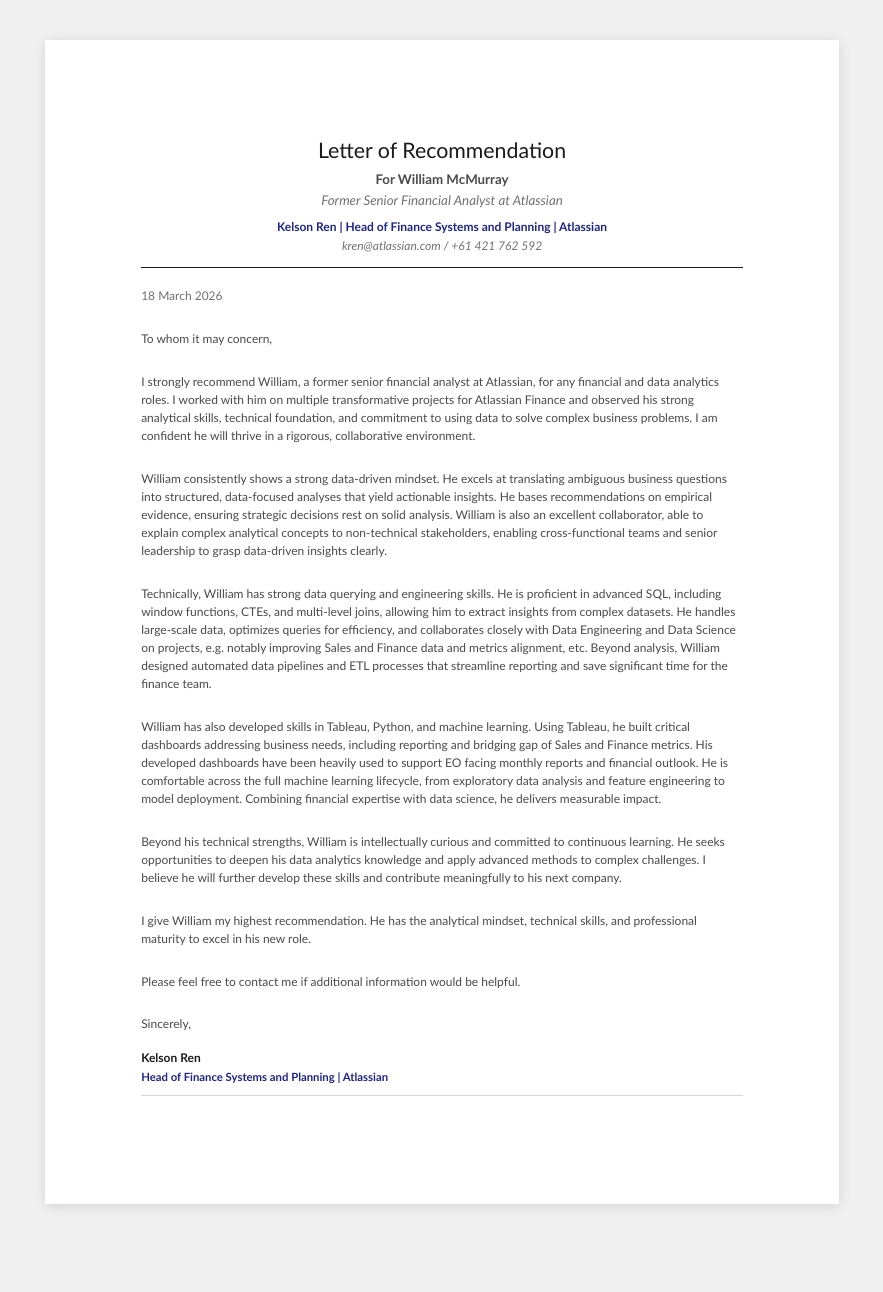
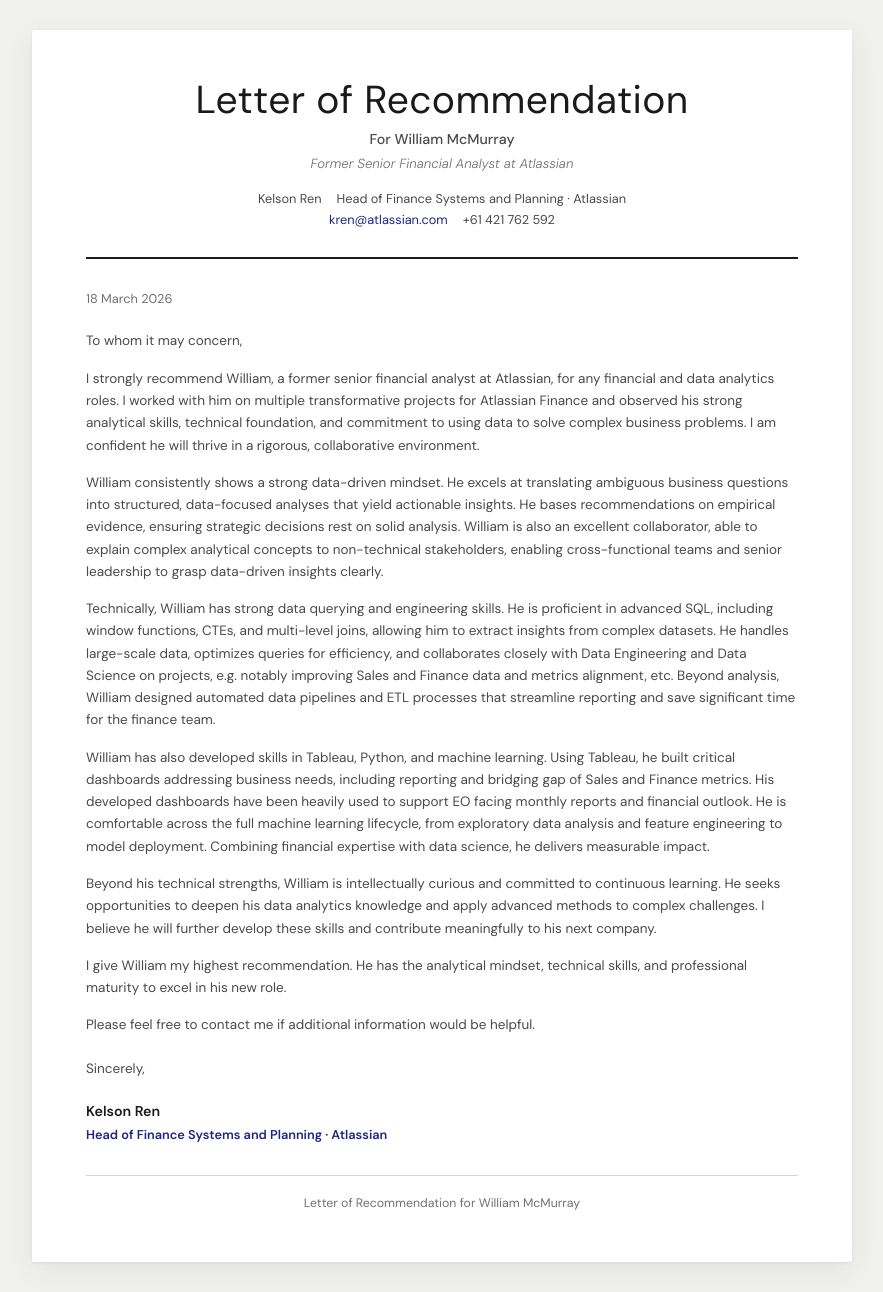
Before and after one commit to william-mcmurray/letter-of-rec, a plain HTML site: page index.html in a window 1280 px wide. Shown: the whole page, without its empty margins (198-1081 px from the left). Before the commit the page ends 1244 px from the top, so only its background shows below. Drawn offline with Linux system fonts and the light colour scheme.

Commit message:
Rebuilt html file

```diff
--- a/index.html
+++ b/index.html
@@ -4,160 +4,186 @@
 <meta charset="UTF-8">
 <meta name="viewport" content="width=device-width, initial-scale=1.0">
 <title>Letter of Recommendation - Kelson Ren</title>
+<link rel="preconnect" href="https://fonts.googleapis.com">
+<link rel="preconnect" href="https://fonts.gstatic.com" crossorigin>
+<link href="https://fonts.googleapis.com/css2?family=DM+Serif+Display&family=DM+Sans:ital,wght@0,300;0,400;0,500;0,600;1,300;1,400&display=swap" rel="stylesheet">
 <style>
-  @page {
-    size: A4;
-    margin: 1in;
+    :root {
+        --ink: #1a1a1a;
+        --ink-light: #4a4a4a;
+        --ink-muted: #717171;
+        --accent: #1f2584;
+        --accent-light: #e8eef6;
+        --surface: #ffffff;
+        --rule: #d4d4d4;
+        --page-bg: #f0f0ec;
+        --serif: 'DM Serif Display', Georgia, serif;
+        --sans: 'DM Sans', -apple-system, BlinkMacSystemFont, 'Segoe UI', sans-serif;
     }
 
-  * {
-    margin: 0;
-    padding: 0;
-    box-sizing: border-box;
+    *, *::before, *::after { box-sizing: border-box; margin: 0; padding: 0; }
+
+    html {
+        font-size: 15px;
+        -webkit-font-smoothing: antialiased;
+        -moz-osx-font-smoothing: grayscale;
     }
 
     body {
-    font-family: 'Aptos', 'Calibri', 'Segoe UI', sans-serif;
-    color: #4A4A4A;
-    font-size: 10.5pt;
-    line-height: 1.4;
-    background: #f0f0f0;
-    display: flex;
-    justify-content: center;
-    padding: 40px 20px;
+        background: var(--page-bg);
+        color: var(--ink);
+        font-family: var(--sans);
+        font-weight: 400;
+        line-height: 1.6;
+        padding: 2rem 1rem;
     }
 
     .page {
-    width: 210mm;
-    min-height: 297mm;
-    background: #ffffff;
-    padding: 1in;
-    box-shadow: 0 2px 12px rgba(0,0,0,0.12);
+        max-width: 820px;
+        margin: 0 auto;
+        background: var(--surface);
+        box-shadow: 0 1px 3px rgba(0,0,0,0.06), 0 8px 30px rgba(0,0,0,0.06);
+        border-radius: 2px;
+        padding: 3.2rem 3.6rem;
         display: flex;
         flex-direction: column;
+        min-height: 1060px;
     }
 
     .content {
         flex: 1;
     }
 
-  /* Title: "Letter of Recommendation" */
-  .title {
+    /* ── Header ─────────────────── */
+    header {
         text-align: center;
-    font-size: 16pt;
-    color: #1A1A1A;
-    margin-bottom: 4px;
+        padding-bottom: 1.8rem;
+        border-bottom: 2px solid var(--ink);
+        margin-bottom: 2rem;
     }
 
-  /* Subtitle: "For William McMurray" */
-  .subtitle-name {
-    text-align: center;
-    font-size: 10pt;
-    font-weight: bold;
-    color: #4A4A4A;
-    margin-bottom: 2px;
+    header h1 {
+        font-family: var(--sans);
+        font-size: 2.6rem;
+        font-weight: 400;
+        letter-spacing: 0.01em;
+        line-height: 1.15;
+        color: var(--ink);
+        margin-bottom: 0.35rem;
     }
 
-  /* Role line */
-  .subtitle-role {
-    text-align: center;
-    font-size: 10pt;
-    font-style: italic;
-    color: #717171;
-    margin-bottom: 10px;
+    header .tagline {
+        font-size: 0.95rem;
+        font-weight: 500;
+        color: var(--ink-light);
+        margin-bottom: 0.15rem;
     }
 
-  /* Author line with bottom border */
-  .author-line {
-    text-align: center;
-    font-size: 9pt;
-    font-weight: bold;
-    color: #1F2584;
-    margin-bottom: 2px;
+    header .tagline-italic {
+        font-size: 0.88rem;
+        font-weight: 300;
+        font-style: italic;
+        color: var(--ink-muted);
+        margin-bottom: 1rem;
     }
 
-    .sign-contact {
-    text-align: center;
-    font-size: 9pt;
-    font-style: italic;
-    color: #717171;
-    padding-bottom: 12px;
-    border-bottom: 0.5pt solid #1A1A1A;
-    margin-bottom: 20px;
+    .contact-row {
+        display: flex;
+        justify-content: center;
+        gap: 1rem;
+        font-size: 0.85rem;
+        color: var(--ink-light);
     }
 
-  /* Date */
-  .date {
-    font-size: 9pt;
-    color: #717171;
-    margin-bottom: 15px;
+    .contact-row a {
+        color: var(--accent);
+        text-decoration: none;
     }
 
-  /* Body paragraphs */
+    .contact-row a:hover { text-decoration: underline; }
+
+    /* ── Date ─────────────────── */
+    .date {
+        font-size: 0.85rem;
+        color: var(--ink-muted);
+        margin-bottom: 1.4rem;
+    }
+
+    /* ── Body paragraphs ─────── */
     .body-paragraph {
-    font-size: 9pt;
-    color: #4A4A4A;
-    margin-top: 25px;
-    margin-bottom: 4px;
-    line-height: 1.5;
+        font-size: 0.9rem;
+        color: var(--ink-light);
+        line-height: 1.65;
+        margin-bottom: 1rem;
     }
 
     .body-paragraph:first-of-type {
-    margin-top: 25px;
+        margin-bottom: 1rem;
     }
 
-  /* Closing section */
+    /* ── Closing section ─────── */
     .sincerely {
-    font-size: 9pt;
-    color: #4A4A4A;
-    margin-top: 25px;
-    margin-bottom: 4px;
+        font-size: 0.9rem;
+        color: var(--ink-light);
+        margin-top: 1.4rem;
+        margin-bottom: 0.2rem;
     }
 
     .sign-name {
-    font-size: 9pt;
-    font-weight: bold;
-    color: #1A1A1A;
-    margin-top: 18px;
-    margin-bottom: 2px;
+        font-size: 0.95rem;
+        font-weight: 600;
+        color: var(--ink);
+        margin-top: 1.4rem;
+        margin-bottom: 0.1rem;
     }
 
     .sign-title {
-    font-size: 8.5pt;
-    font-weight: bold;
-    color: #1F2584;
-    margin-bottom: 10px;
+        font-size: 0.85rem;
+        font-weight: 600;
+        color: var(--accent);
     }
 
-  /* Footer divider */
-  .footer-divider {
-    border: none;
-    border-top: 0.5pt solid #D4D4D4;
-    margin-top: auto;
-    padding-top: 12px;
+    /* ── Footer ───────────────── */
+    .footer-note {
+        text-align: center;
+        font-size: 0.82rem;
+        color: var(--ink-muted);
+        margin-top: 2rem;
+        padding-top: 1.2rem;
+        border-top: 1px solid var(--rule);
     }
 
+    /* ── Print ────────────────── */
     @media print {
-    body {
-      background: none;
-      padding: 0;
+        body { background: none; padding: 0; }
+        .page { box-shadow: none; padding: 1.5rem 2rem; max-width: none; }
     }
-    .page {
-      box-shadow: none;
-      width: auto;
-      min-height: auto;
-    }
+
+    @media (max-width: 600px) {
+        .page { padding: 1.8rem 1.4rem; }
+        header h1 { font-size: 2rem; }
+        .contact-row { flex-direction: column; gap: 0.3rem; }
     }
 </style>
 </head>
 <body>
 <div class="page">
     <div class="content">
-      <div class="title">Letter of Recommendation</div>
-      <div class="subtitle-name">For William McMurray</div>
-      <div class="subtitle-role">Former Senior Financial Analyst at Atlassian</div>
-      <div class="author-line">Kelson Ren | Head of Finance Systems and Planning | Atlassian</div>
-      <div class="sign-contact">kren@atlassian.com / +61 421 762 592</div>
+
+        <!-- ─── HEADER ─────────────────────────────────────────── -->
+        <header>
+            <h1>Letter of Recommendation</h1>
+            <div class="tagline">For William McMurray</div>
+            <div class="tagline-italic">Former Senior Financial Analyst at Atlassian</div>
+            <div class="contact-row">
+                <span>Kelson Ren</span>
+                <span>Head of Finance Systems and Planning · Atlassian</span>
+            </div>
+            <div class="contact-row">
+                <span><a href="mailto:kren@atlassian.com">kren@atlassian.com</a></span>
+                <span>+61 421 762 592</span>
+            </div>
+        </header>
 
         <div class="date">18 March 2026</div>
 
@@ -180,10 +206,10 @@
         <p class="sincerely">Sincerely,</p>
 
         <div class="sign-name">Kelson Ren</div>
-      <div class="sign-title">Head of Finance Systems and Planning | Atlassian</div>
+        <div class="sign-title">Head of Finance Systems and Planning · Atlassian</div>
     </div>
 
-    <hr class="footer-divider">
+    <div class="footer-note">Letter of Recommendation for William McMurray</div>
 </div>
 </body>
 </html>
```
Lines whose indentation alone changed are shown as unchanged.
